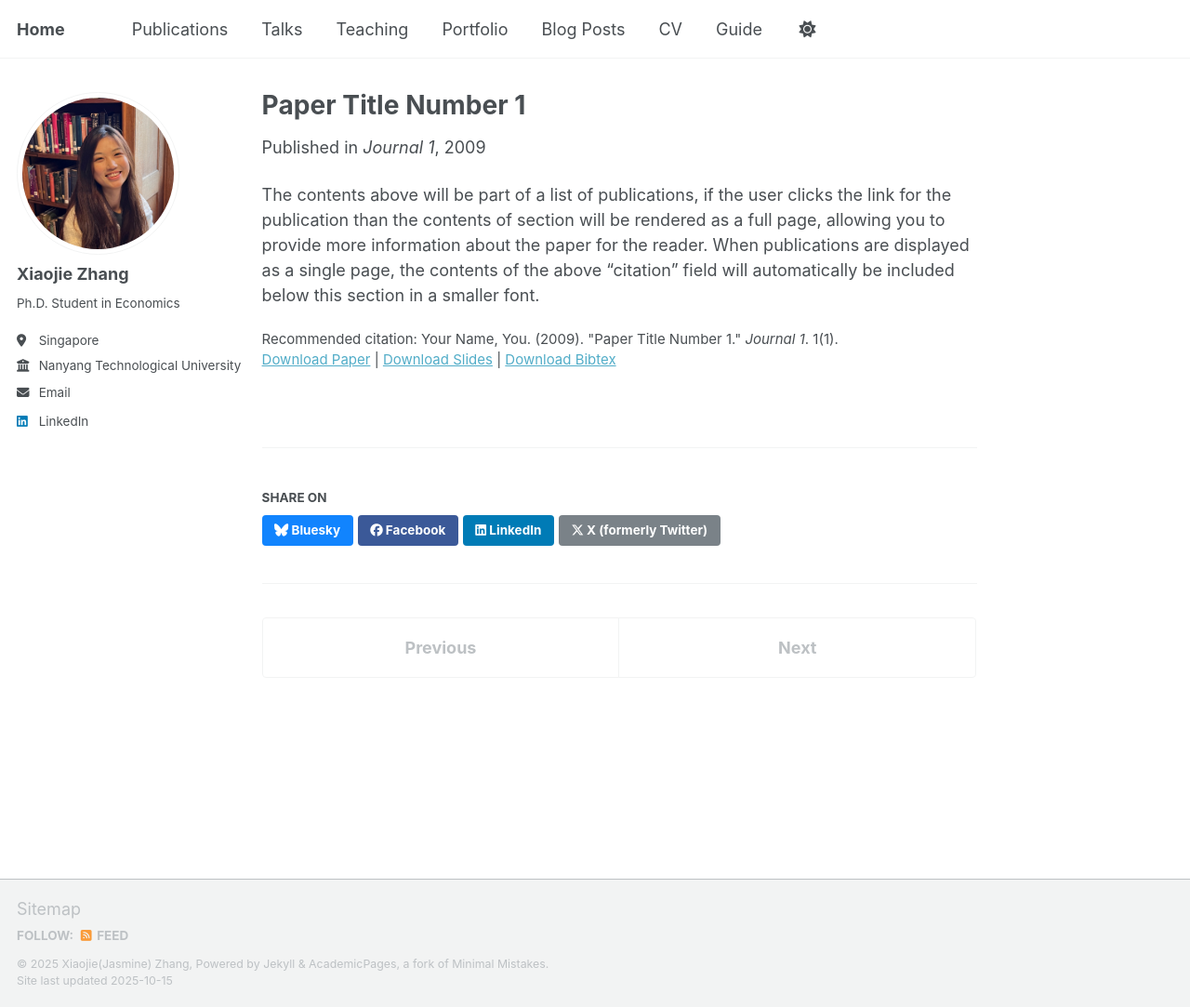
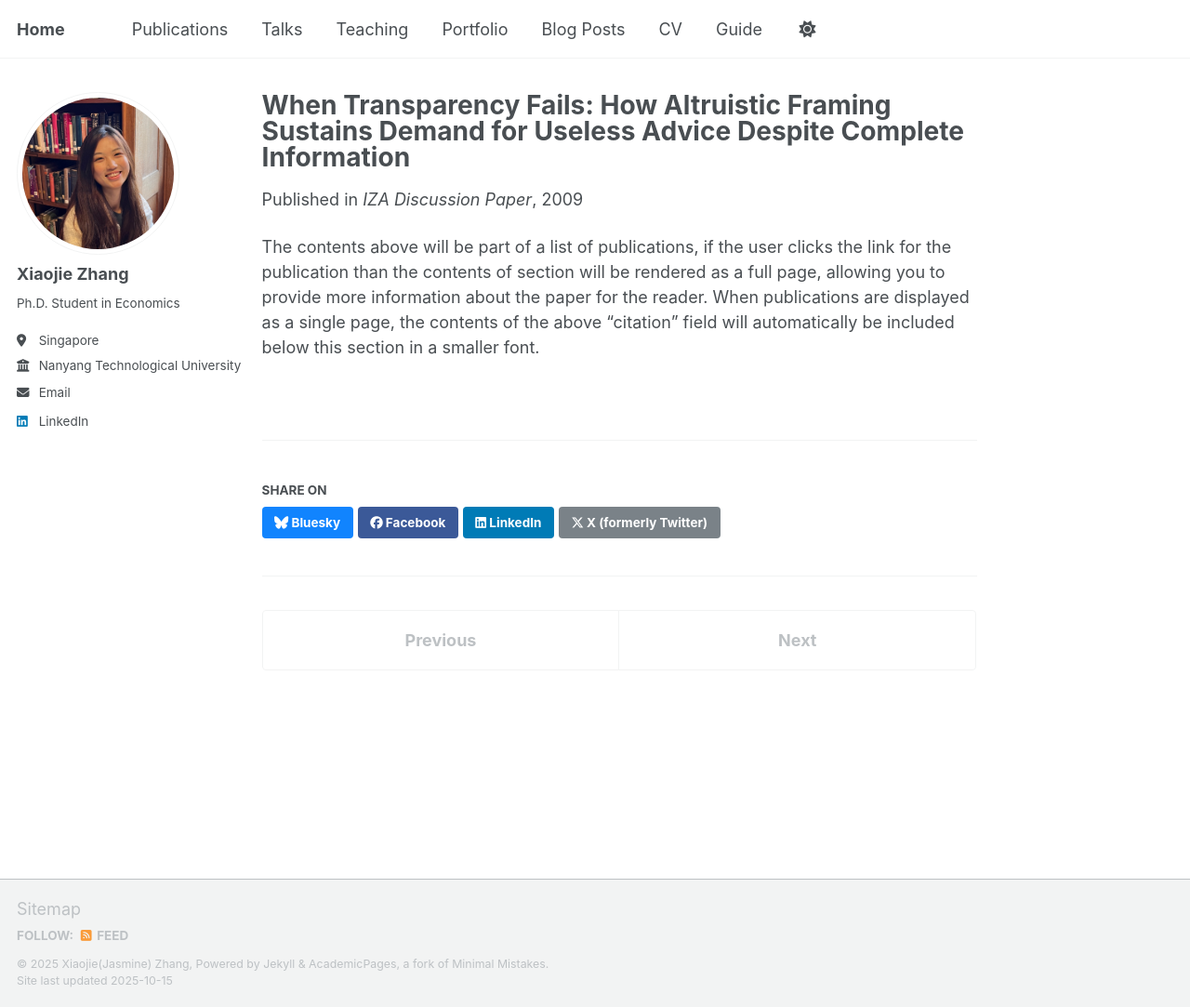
Before and after one commit to LuckyJasmin/XiaojieZhangPage.github.io, a Jekyll site: the page built from _publications/2009-10-01-paper-title-number-1.md, in a window 1280 px wide and 1083 px high. Shown: the whole window at 93% size. Built offline with Jekyll 4.4.1, drawn with Linux system fonts in a browser that asks for light colours; a script that is not in the unit is left out.

Commit message:
Update 2009-10-01-paper-title-number-1.md

```diff
--- a/_publications/2009-10-01-paper-title-number-1.md
+++ b/_publications/2009-10-01-paper-title-number-1.md
@@ -1,14 +1,12 @@
 ---
-title: "Paper Title Number 1"
+title: "When Transparency Fails:
+How Altruistic Framing Sustains Demand for Useless Advice Despite Complete Information"
 collection: publications
 category: manuscripts
 permalink: /publication/2009-10-01-paper-title-number-1
 excerpt: 'This paper is about the number 1. The number 2 is left for future work.'
 date: 2009-10-01
-venue: 'Journal 1'
-slidesurl: 'http://academicpages.github.io/files/slides1.pdf'
-paperurl: 'http://academicpages.github.io/files/paper1.pdf'
-bibtexurl: 'http://academicpages.github.io/files/bibtex1.bib'
-citation: 'Your Name, You. (2009). &quot;Paper Title Number 1.&quot; <i>Journal 1</i>. 1(1).'
+venue: 'IZA Discussion Paper'
+paperurl: '[http://academicpages.github.io/files/paper1.pdf](https://scholar.google.com/citations?view_op=view_citation&hl=en&user=KtbPvzQAAAAJ&citation_for_view=KtbPvzQAAAAJ:u5HHmVD_uO8C)'
 ---
 The contents above will be part of a list of publications, if the user clicks the link for the publication than the contents of section will be rendered as a full page, allowing you to provide more information about the paper for the reader. When publications are displayed as a single page, the contents of the above "citation" field will automatically be included below this section in a smaller font.
```
